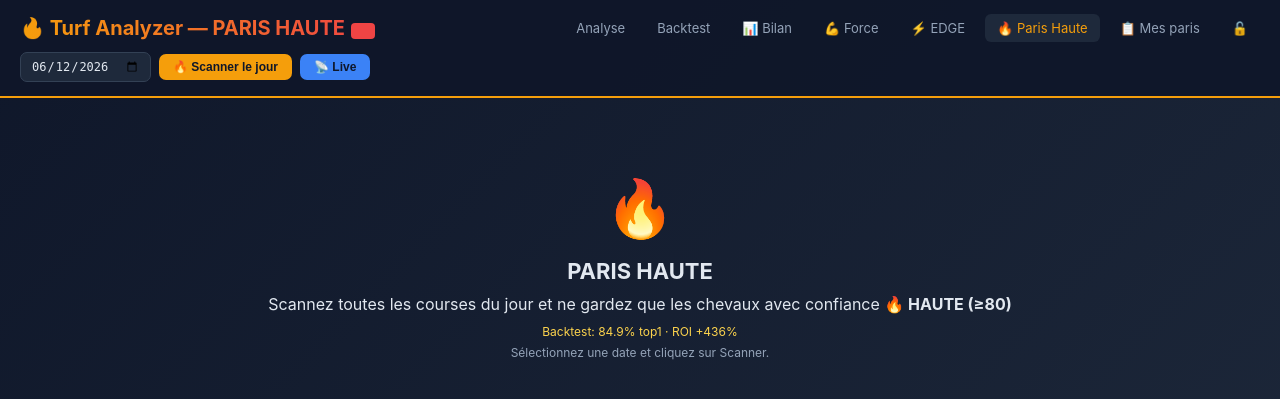
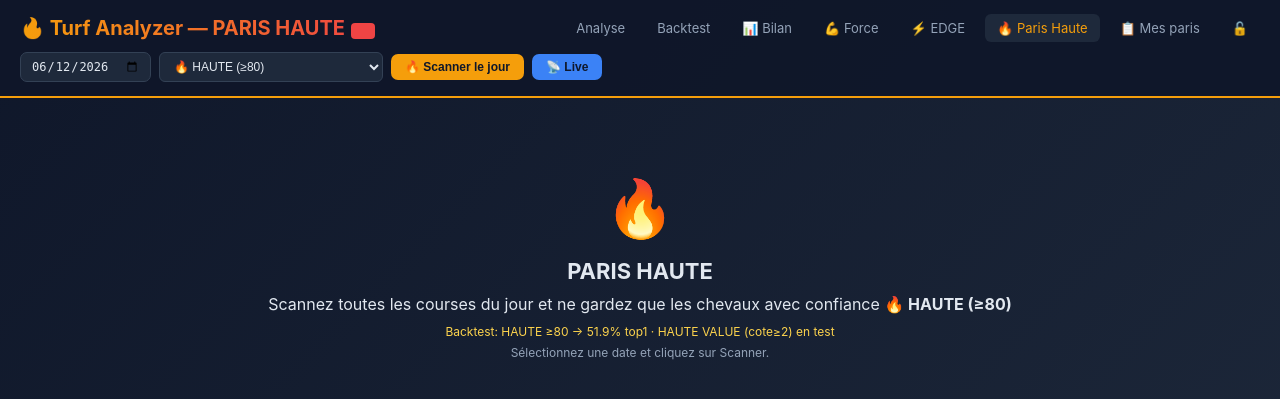
Before and after one commit to kicklyticsPro/turfiou, a Flask app: page /paris-haute in a window 1280 px wide. Shown: the top 399 px of the page. Run offline with Flask 3, Linux system fonts and the light colour scheme; the visitor is signed in with stand-in values (Sample User, id 1); parts of the project's set-up code (start-up, migrations or seed data) failed here and were passed over.

Commit message:
Add files via upload

```diff
--- a/templates/paris_haute.html
+++ b/templates/paris_haute.html
@@ -144,6 +144,10 @@
   </div>
   <div class="controls">
     <input type="date" id="datePicker">
+    <select id="filterMode" style="padding:6px 10px;border-radius:6px;background:#1e293b;color:#e2e8f0;border:1px solid #334155;">
+      <option value="haute">🔥 HAUTE (≥80)</option>
+      <option value="haute_value">💎 HAUTE VALUE (≥80 + cote≥2)</option>
+    </select>
     <button onclick="scanDay()">🔥 Scanner le jour</button>
     <button onclick="scanDay(true)" style="background:#3b82f6;">📡 Live</button>
   </div>
@@ -156,7 +160,7 @@
       <div class="emoji">🔥</div>
       <h2>PARIS HAUTE</h2>
       <p>Scannez toutes les courses du jour et ne gardez que les chevaux avec confiance <strong>🔥 HAUTE (≥80)</strong></p>
-      <p style="font-size:12px; margin-top:10px; color:#fcd34d;">Backtest: 84.9% top1 · ROI +436%</p>
+      <p style="font-size:12px; margin-top:10px; color:#fcd34d;">Backtest: HAUTE ≥80 → 51.9% top1 · HAUTE VALUE (cote≥2) en test</p>
       <p style="font-size:12px; margin-top:6px; color:#94a3b8;">Sélectionnez une date et cliquez sur Scanner.</p>
     </div>
   </div>
@@ -226,7 +230,11 @@ async function scanDay(live=false) {
         const conf = top1.confiance || 0;
         const niveau = (top1.confianceNiveau || '').toUpperCase();
 
-        if (conf >= 80 && niveau.includes('HAUTE')) {
+        const filterMode = document.getElementById('filterMode').value;
+        const minConf = 80;
+        const minCote = filterMode === 'haute_value' ? 2.0 : 0;
+
+        if (conf >= minConf && niveau.includes('HAUTE') && (top1.cote || 0) >= minCote) {
           // Trouver le 2ème cheval pour comparaison
           const top2 = analyses[1] || {};
           hauteCourses.push({
@@ -236,6 +244,7 @@ async function scanDay(live=false) {
             conf,
             gap: top1.gap12 || 0,
             courseInfo: br.data.course || {},
+            isValue: (top1.cote || 0) >= 2.0,
           });
         }
       }
@@ -245,10 +254,12 @@ async function scanDay(live=false) {
 
     // 4. Afficher les résultats
     if (hauteCourses.length === 0) {
+      const filterMode = document.getElementById('filterMode').value;
+      const filterLabel = filterMode === 'haute_value' ? 'HAUTE VALUE (≥80 + cote≥2.0)' : 'HAUTE (≥80)';
       results.innerHTML = `<div class="empty-state">
         <div class="emoji">😐</div>
-        <h2>Aucun paris HAUTE aujourd'hui</h2>
-        <p style="color:#94a3b8;">${totalScanned} courses scannées, aucune avec confiance ≥ 80</p>
+        <h2>Aucun paris ${filterLabel} aujourd'hui</h2>
+        <p style="color:#94a3b8;">${totalScanned} courses scannées, aucune avec confiance ${filterLabel}</p>
         <p style="color:#94a3b8; margin-top:8px;">C'est normal — mieux vaut ne pas parier que parier sans confiance.</p>
       </div>`;
       return;
```
Also changed, not shown: templates/backtest.html (+15 -1 lines).
